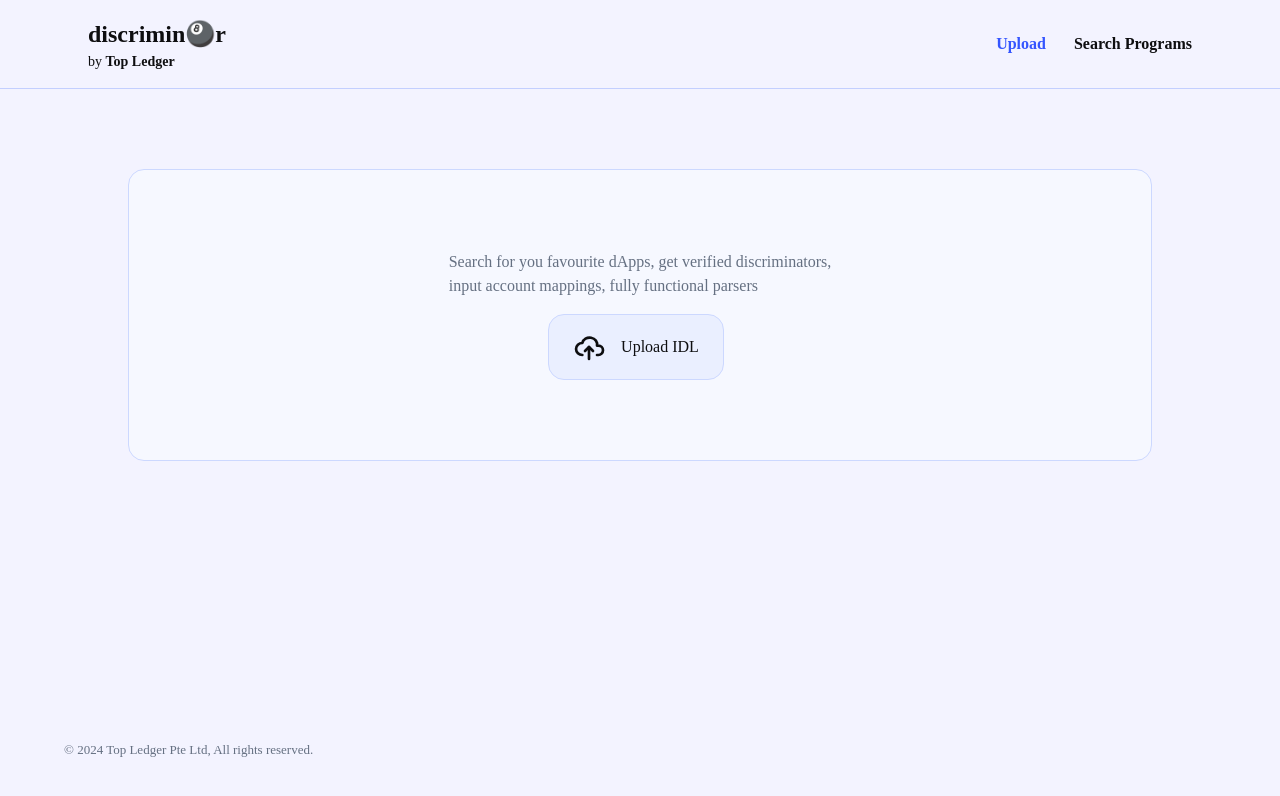
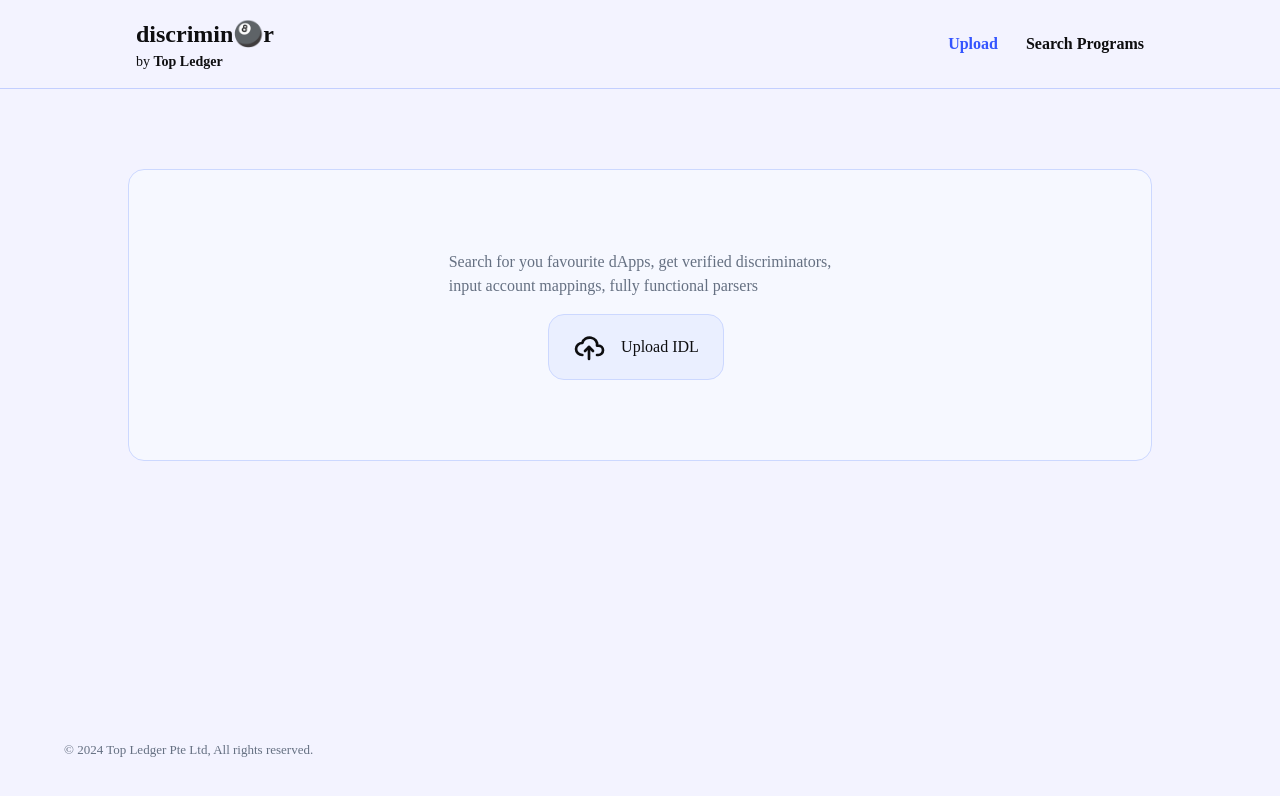
Before and after one commit to Topledger/discrimin8r, a Next.js app: page / in a window 1280 px wide. Shown: the top 796 px of the page. Built offline with nearby package versions, Linux system fonts and the light colour scheme; a web font is replaced by a local one.

Commit message:
fix header alignment

```diff
--- a/components/NavBar.js
+++ b/components/NavBar.js
@@ -19,7 +19,7 @@ const Navbar = () => {
 
     return (
         <nav className="border-b border-[#C3CFFF]">
-            <div className="max-w-6xl mx-auto px-4">
+            <div className="px-32">
                 <div className="flex justify-between">
                     <div className="flex space-x-7">
                         <div>
--- a/pages/home.js
+++ b/pages/home.js
@@ -121,7 +121,7 @@ export default function Home(props) {
     return (
         <Page>
             <main className="flex items-center justify-center">
-                <div className="flex flex-col min-w-full  items-center px-32 mt-20">
+                <div className="flex flex-col min-w-full items-center px-32 mt-20">
                     <UploadForm
                         onChange={onMediaFileChange}
                         onSubmit={handleSubmit}
```
